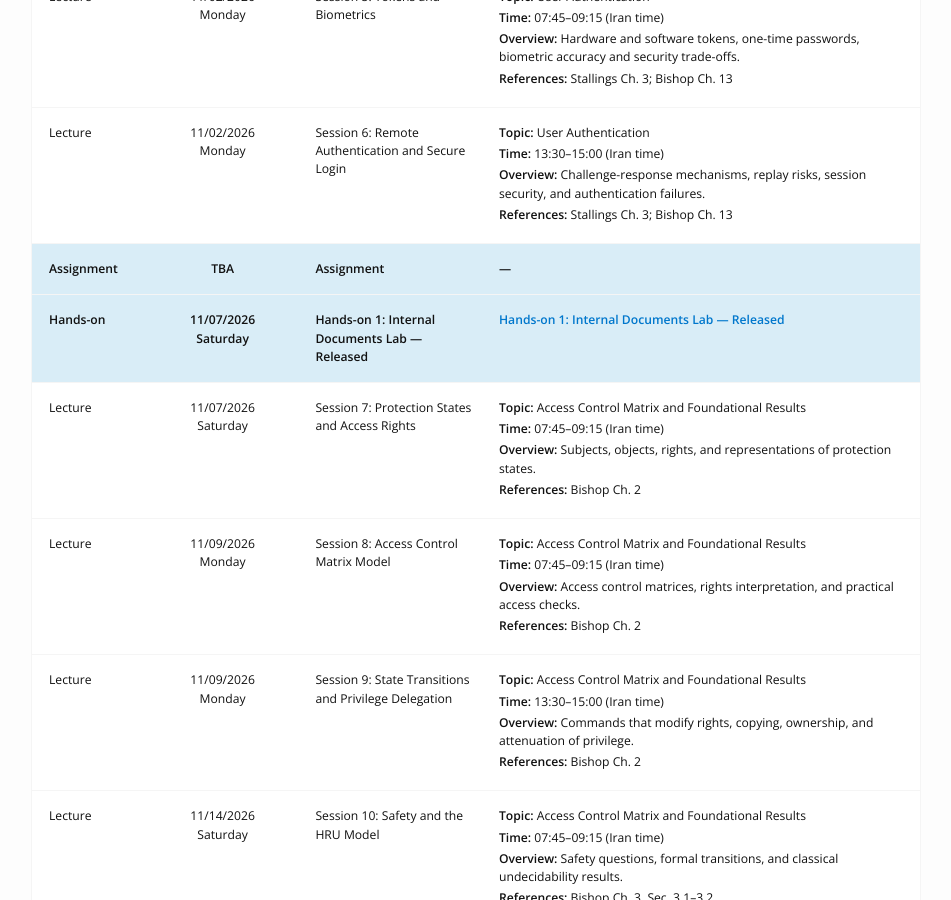
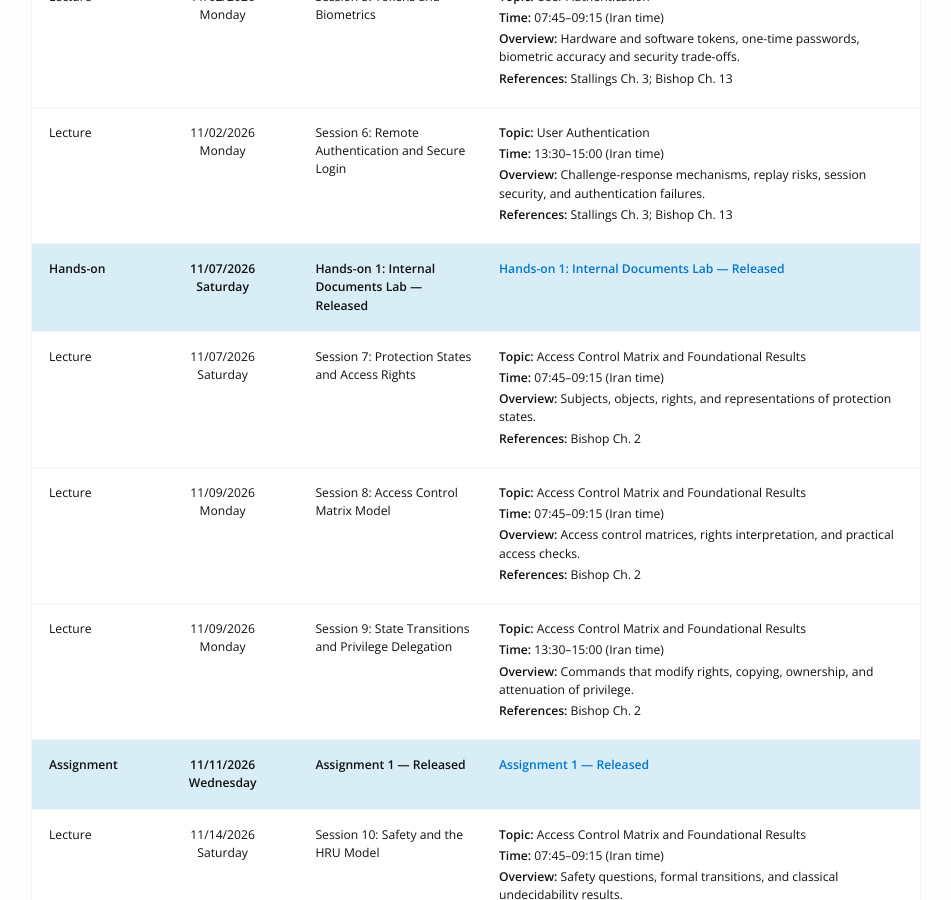
Before and after one commit to atlaslab-ai/CompSec, a Jekyll site: the page built from schedule.md, in a window 1280 px wide and 900 px high, scrolled down 863 px. Shown: the whole window, without its empty margins (164-1115 px from the left). Built offline with Jekyll 4.4.1, drawn with Linux system fonts in a browser that asks for light colours; nearby versions of some CDN libraries.

Commit message:
Schedule Assignment 1 release for 20 Aban

```diff
--- a/_data/schedule_extras.yml
+++ b/_data/schedule_extras.yml
@@ -12,7 +12,9 @@
 - after_session: '06'
   type: assignment
   category: Assignment
-  title: Assignment
+  title: 'Assignment 1 — Released'
+  date: '2026-11-11'
+  material_url: /assets/assignments/Computer_Security_ASG1.pdf
 - after_session: '12'
   type: assignment
   category: Hands-on
```
Also changed, not shown: _assignments/01_written_assignment.md (+1 -1 lines).
